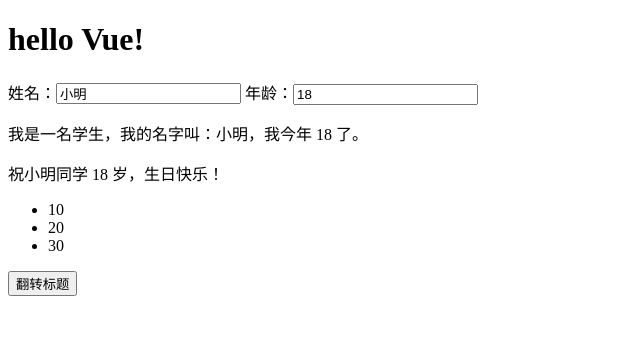
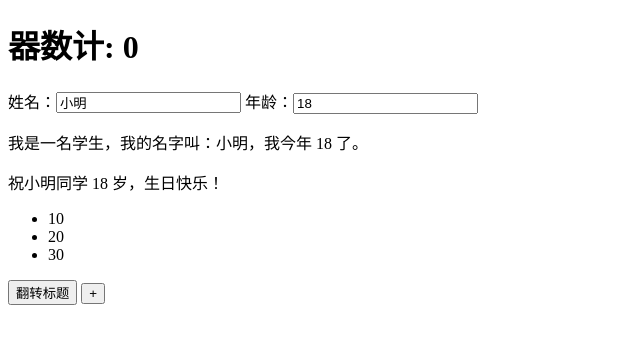
Before and after one commit to chuenwei0129/build-my-own-x, a website: page demos/my-vue-demo/index.html in a window 1280 px wide. Both pictures are taken after a click on the button "翻转标题". Shown: the whole page, without its empty margins (0-640 px from the left). Drawn offline with Linux system fonts and the light colour scheme.

```diff
--- a/demos/my-vue-demo/index.html
+++ b/demos/my-vue-demo/index.html
@@ -10,7 +10,7 @@
 
   <body>
     <div id="app">
-      <h1>{{title}}</h1>
+      <h1>{{title}}: {{count}}</h1>
       <label for="student-name"> 姓名：<input id="student-name" v-model="student.name" /> </label>
       <label for="student-age"> 年龄：<input id="student-name" v-model="student.age" /> </label>
       <!-- 需要处理 trim -->
@@ -22,6 +22,7 @@
         <li>30</li>
       </ul>
       <button v-on:click="reverseTitle">翻转标题</button>
+      <button v-on:click="add">+</button>
     </div>
 
     <script>
@@ -32,7 +33,8 @@
             name: '小明',
             age: 18
           },
-          title: 'hello Vue!'
+          count: 0,
+          title: '计数器'
         },
         computed: {
           msg() {
@@ -41,9 +43,10 @@
         },
         methods: {
           reverseTitle: function () {
-            alert('hello word')
-            // TODO:
-            // this.title = this.title.split('').reverse().join('')
+            this.title = this.title.split('').reverse().join('')
+          },
+          add: function () {
+            this.count++
           }
         }
       })
```
Also changed, not shown: packages/build-my-own-generator/__tests__/build-my-own-generator.test.js (deleted, +0 -7 lines), packages/build-my-own-generator/package.json (deleted, +0 -26 lines), packages/build-my-own-generator/README.md (deleted), packages/build-my-own-generator/lib/build-my-own-generator.js (deleted).
